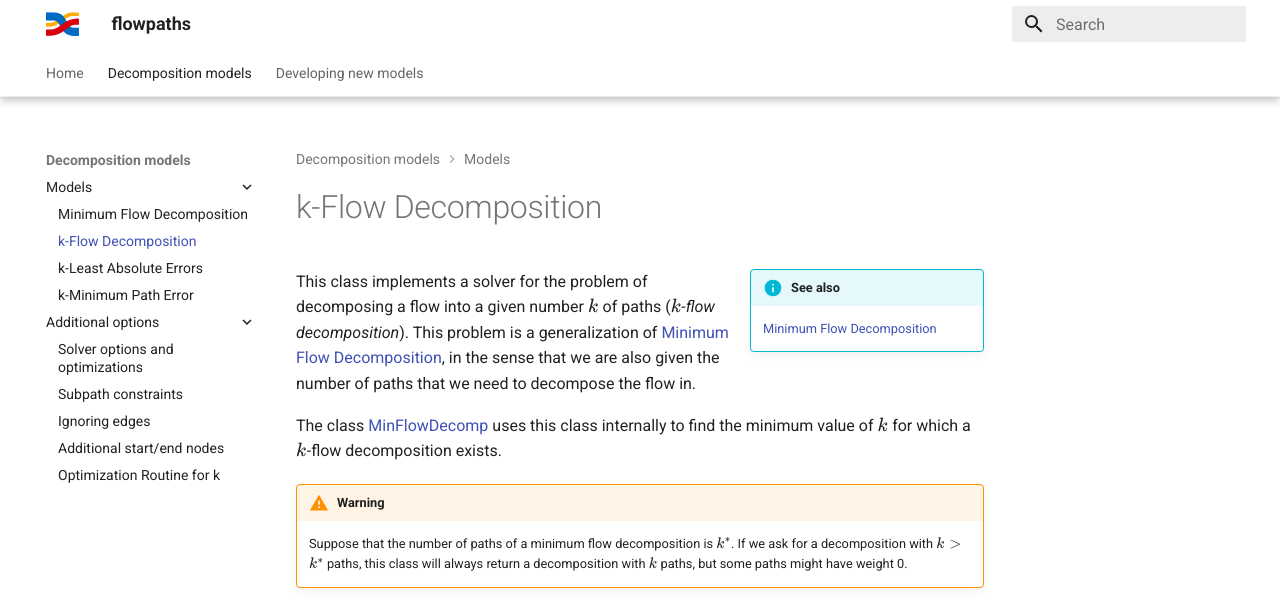
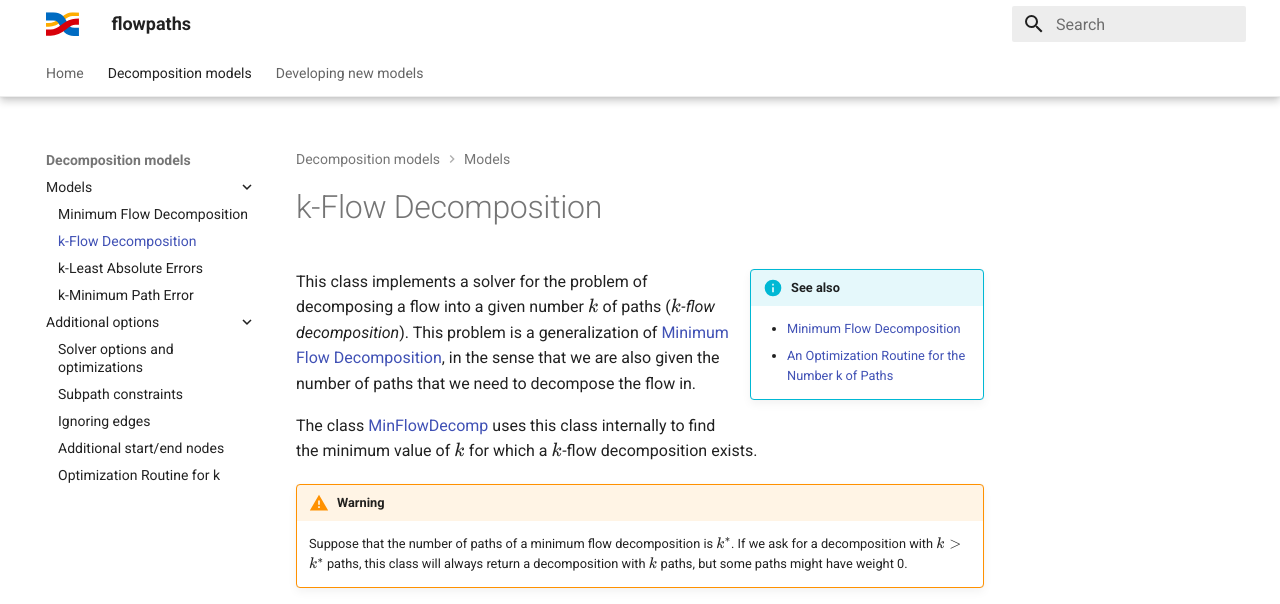
Before and after one commit to algbio/flowpaths, an MkDocs documentation site: the page built from docs/k-flow-decomposition.md, in a window 1280 px wide, cut to the strip 0-604 px from the top of the page. Built offline with MkDocs 1.6.1 and Material for MkDocs 9.7.7, drawn with Linux system fonts in a browser that asks for light colours.

Commit message:
Updated docs

```diff
--- a/docs/k-flow-decomposition.md
+++ b/docs/k-flow-decomposition.md
@@ -2,7 +2,8 @@
 
 !!! info inline end "See also"
 
-    [Minimum Flow Decomposition](minimum-flow-decomposition.md)
+    - [Minimum Flow Decomposition](minimum-flow-decomposition.md)
+    - [An Optimization Routine for the Number k of Paths](numpathsoptimization.md)
 
 This class implements a solver for the problem of decomposing a flow into a given number $k$ of paths (*$k$-flow decomposition*). This problem is a generalization of [Minimum Flow Decomposition](minimum-flow-decomposition.md), in the sense that we are also given the number of paths that we need to decompose the flow in.
 
```
Also changed, not shown: docs/k-least-absolute-errors.md (+5 -0 lines), docs/k-min-path-error.md (+4 -0 lines).
